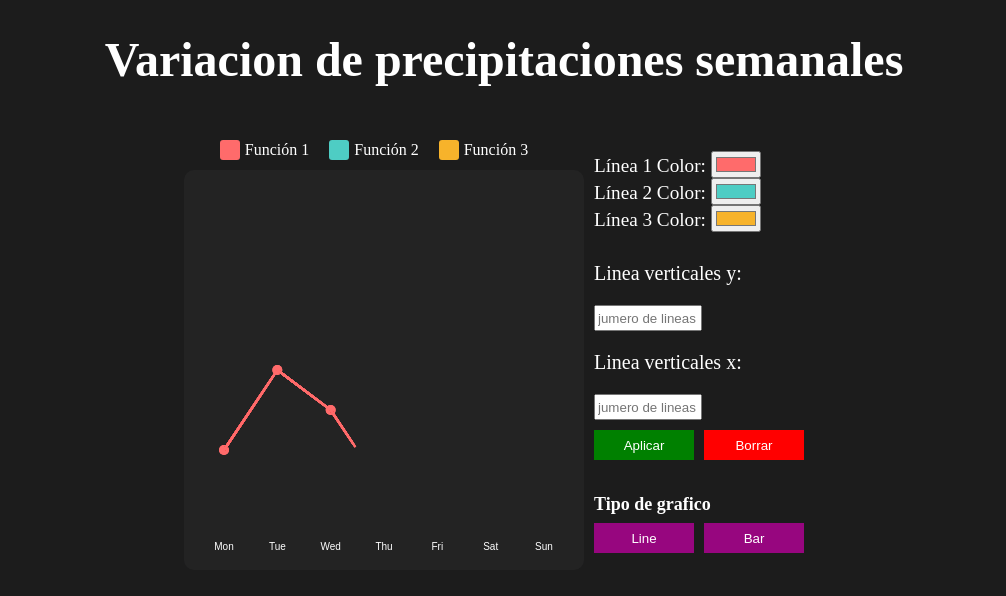
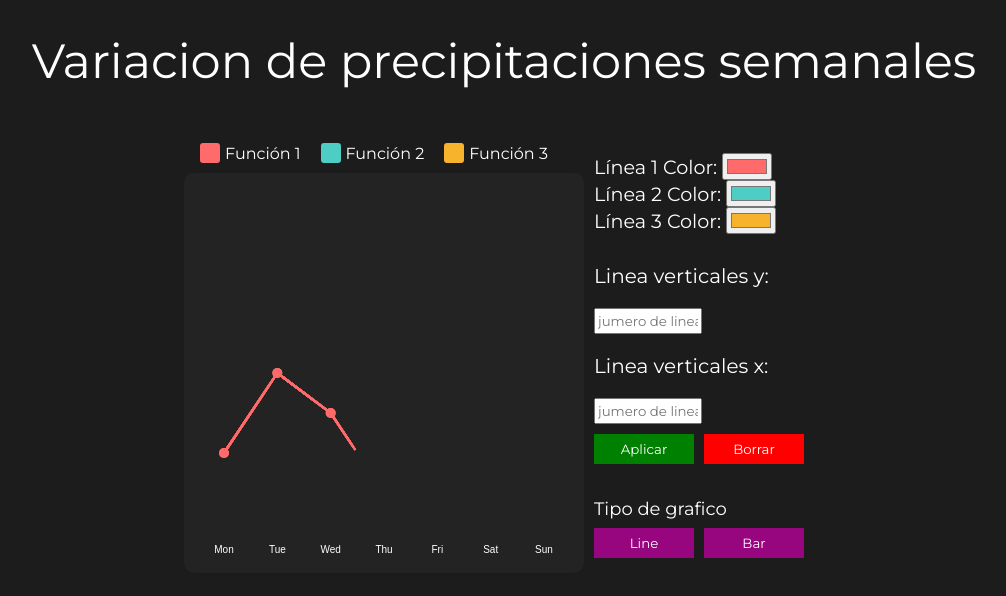
Before and after one commit to Rodevp/chart-test, a React (Vite) app: page / in a window 1280 px wide. Shown: the top 596 px of the page, without its empty margins (136-1142 px from the left). Built offline with nearby package versions, Linux system fonts and the light colour scheme.

Commit message:
agregando fuente mas amena

```diff
--- a/index.html
+++ b/index.html
@@ -4,6 +4,9 @@
     <meta charset="UTF-8" />
     <link rel="icon" type="image/svg+xml" href="/vite.svg" />
     <meta name="viewport" content="width=device-width, initial-scale=1.0" />
+    <link rel="preconnect" href="https://fonts.googleapis.com">
+<link rel="preconnect" href="https://fonts.gstatic.com" crossorigin>
+<link href="https://fonts.googleapis.com/css2?family=Montserrat:ital,wght@0,100..900;1,100..900&display=swap" rel="stylesheet">
     <title>Functional Charts</title>
   </head>
   <body>
--- a/src/App.css
+++ b/src/App.css
@@ -1,3 +1,10 @@
+* {
+  font-family: "Montserrat", sans-serif;
+  font-optical-sizing: auto;
+  font-weight: normal;
+  font-style: normal;
+}
+
 body {
   background-color: #1C1C1C;
 }
--- a/src/chart.jsx
+++ b/src/chart.jsx
@@ -1,4 +1,5 @@
-import React, { useEffect, useRef, useState } from 'react';
+import { useEffect, useRef, useState } from 'react';
+
 import useCanvasLineChart from './hooks/use-line-chart';
 import useCanvasBarChart from './hooks/use-bar-chart';
 import usePaintGrid from './hooks/use-paint-grid';
```
